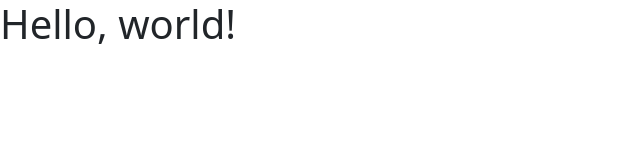
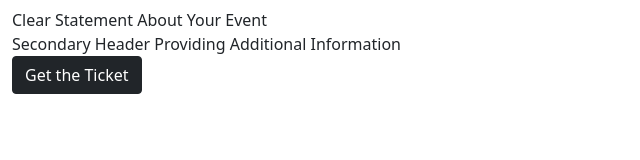
Before and after one commit to laninacastro/Event-Landing-Page, a plain HTML site: page index.html in a window 1280 px wide. Shown: the whole page, without its empty margins (0-640 px from the left). Drawn offline with nearby package versions, Linux system fonts and the light colour scheme.

Commit message:
created Jumbotron

```diff
--- a/index.html
+++ b/index.html
@@ -11,7 +11,22 @@
       </head>
 
           <body>
-            <h1>Hello, world!</h1>
+            <h1></h1>
+
+            <div class="container-fluid">
+              <div class="row">
+                <div class="col"> Clear Statement About Your Event</div>
+              </div>
+
+              <div class="row">
+                <div class="col"> Secondary Header Providing Additional Information</div>
+              </div>
+
+              <div class="row">
+                <div class="col">
+                  <button type="button" class="btn btn-dark">Get the Ticket</button></div>
+              </div>
+            </div>
 
 
 
```
